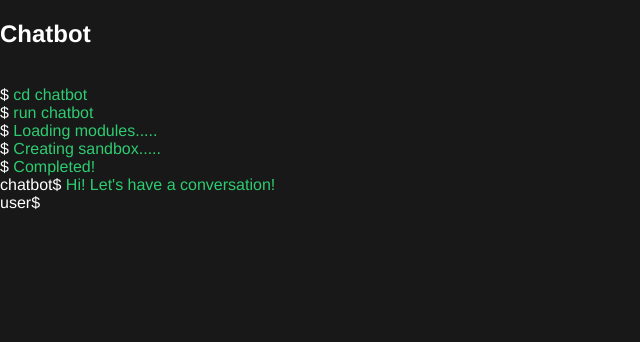
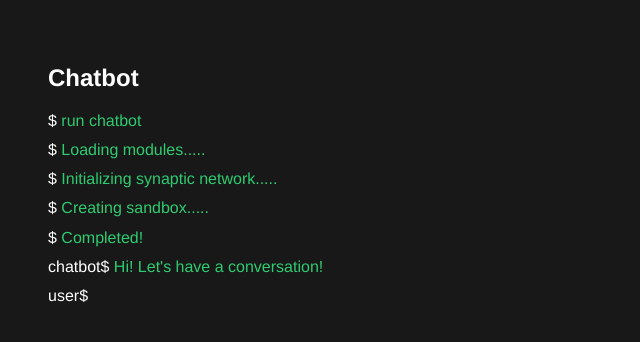
Before and after one commit to kenrhe/passtheturing, a Flask app: template templates/index.html in a window 1280 px wide. Shown: the top 342 px of the page, without its empty margins (0-640 px from the left). Run offline with Flask 2, Linux system fonts and the light colour scheme; the template is opened without the code that fills it, so the values that code supplies are empty; some libraries are stand-ins or nearby versions.

Commit message:
Fade in bash lines

```diff
--- a/app.py
+++ b/app.py
@@ -15,9 +15,9 @@ import os
 #===================================
 @app.route('/')
 def index():
-    print db.dialogue.find()[0]
-    print "hello world"
-    return str(db.dialogue.find()[0])
+    # print db.dialogue.find()[0]
+    # print "hello world"
+    # return str(db.dialogue.find()[0])
     return render_template('index.html')
 
 if __name__ == '__main__':
--- a/static/css/index.css
+++ b/static/css/index.css
@@ -2,8 +2,12 @@ body {
   background:#181818;
   font-family: “Helvetica Neue”, Helvetica, Arial, sans-serif;
   color: white;
-  margin: 0;
+  margin: 4em 0 0 3em;
   padding: 0;
+}
+
+.bash-line {
+	margin-top: 0.7em;
 }
 
 #input:focus {
@@ -15,5 +19,5 @@ body {
 }
 
 .yellow {
-	color: #FDBF3B;
+	color: #FFDE00;
 }
--- a/static/js/index.js
+++ b/static/js/index.js
@@ -1,5 +1,13 @@
 $(document).ready(function() {
-  $("#input").focus();
+  $("#1,#2,#3,#4,#5,#6,#7").hide();
+  $("#1").delay(50).fadeIn(0);
+  $("#2").delay(100).fadeIn(0);
+  $("#3").delay(150).fadeIn(0);
+  $("#4").delay(800).fadeIn(0);
+  $("#5").delay(1200).fadeIn(0);
+  $("#6").delay(1250).fadeIn(0);
+  $("#7").delay(1300).fadeIn(0);
+  $("#input").delay(1350).focus();
   $("#input").on("keydown", function(event) {
     if (event.keyCode === 13) {
       event.preventDefault();
--- a/templates/index.html
+++ b/templates/index.html
@@ -5,18 +5,14 @@
 {% endblock %}
 
 {% block content %}
-<div>
-  <h2>Chatbot</h2>
-  <div id="bash">
-    <br>$ <span class="green">cd chatbot</span>
-    <br>$ <span class="green">run chatbot</span>
-    <br>$ <span class="green">Loading modules.....</span>
-    <br>$ <span class="green">Creating sandbox.....</span>
-    <br>$ <span class="green">Completed!</span>
-    <br>chatbot$ <span class="green">Hi! Let's have a conversation!</span>
-  </div>
-  <div id="prompt">
-    user$ <span class="yellow" id='input' contenteditable="true"></span>
-  </div>
+<h2>Chatbot</h2>
+<div id="bash-output">
+  <div class="bash-line" id="1">$ <span class="green">run chatbot</span></div>
+  <div class="bash-line" id="2">$ <span class="green">Loading modules.....</span></div>
+  <div class="bash-line" id="3">$ <span class="green">Initializing synaptic network.....</span></div>
+  <div class="bash-line" id="4">$ <span class="green">Creating sandbox.....</span></div>
+  <div class="bash-line" id="5">$ <span class="green">Completed!</span></div>
+  <div class="bash-line" id="6">chatbot$ <span class="green">Hi! Let's have a conversation!</span></div>
 </div>
+<div class="bash-line" id="7">user$ <span class="yellow" id='input' contenteditable="true"></span></div>
 {% endblock %}
```
